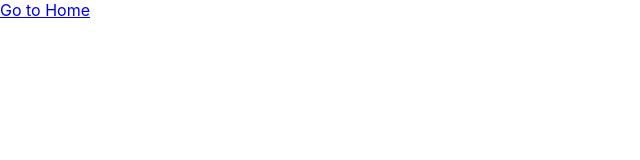
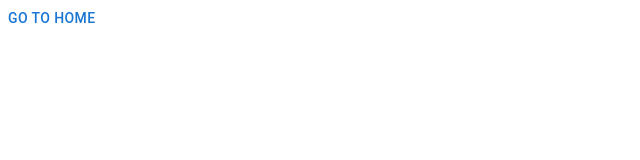
Before and after one commit to Tonix89/antonio-portfolio, a React (Create React App) app: page /projects in a window 1280 px wide. Shown: the top 160 px of the page, without its empty margins (0-640 px from the left). Built offline with nearby package versions, Linux system fonts and the light colour scheme.

Commit message:
Material UI added.

```diff
--- a/package.json
+++ b/package.json
@@ -3,6 +3,10 @@
   "version": "0.1.1",
   "private": true,
   "dependencies": {
+    "@emotion/react": "^11.11.1",
+    "@emotion/styled": "^11.11.0",
+    "@mui/icons-material": "^5.14.19",
+    "@mui/material": "^5.14.20",
     "@testing-library/jest-dom": "^5.17.0",
     "@testing-library/react": "^13.4.0",
     "@testing-library/user-event": "^13.5.0",
--- a/public/index.html
+++ b/public/index.html
@@ -7,7 +7,7 @@
     <meta name="theme-color" content="#000000" />
     <meta
       name="description"
-      content="Web site created using create-react-app"
+      content="I am Antonio Arabejo, and this is my personal portfolio. I display here all my projects. Including school projects, past projects and present project."
     />
     <link rel="apple-touch-icon" href="%PUBLIC_URL%/logo192.png" />
     <!--
@@ -24,7 +24,7 @@
       work correctly both with client-side routing and a non-root public URL.
       Learn how to configure a non-root public URL by running `npm run build`.
     -->
-    <title>React App</title>
+    <title>Portfolio</title>
   </head>
   <body>
     <noscript>You need to enable JavaScript to run this app.</noscript>
--- a/src/App.js
+++ b/src/App.js
@@ -1,4 +1,5 @@
 import { Route, Routes } from "react-router-dom";
+import { CssBaseline } from "@mui/material";
 import HomePage from "./components/Pages/Home";
 import ProjectPage from "./components/Pages/Projects";
 
--- a/src/components/Pages/Projects/index.jsx
+++ b/src/components/Pages/Projects/index.jsx
@@ -1,9 +1,12 @@
 import { NavLink } from 'react-router-dom';
+import { Button } from '@mui/material';
 
 export default function ProjectPage() {
   return (
     <>
-      <NavLink to={'/'}>Go to Home</NavLink>
+      <NavLink to={'/'}>
+        <Button>Go to home</Button>
+      </NavLink>
     </>
   );
 }
--- a/src/index.js
+++ b/src/index.js
@@ -4,12 +4,15 @@ import './index.css';
 import App from './App';
 import reportWebVitals from './reportWebVitals';
 import { BrowserRouter } from 'react-router-dom';
+import { CssBaseline } from '@mui/material';
 
 const root = ReactDOM.createRoot(document.getElementById('root'));
 root.render(
   <React.StrictMode>
     <BrowserRouter>
-      <App />
+      <CssBaseline>
+        <App />
+      </CssBaseline>
     </BrowserRouter>
   </React.StrictMode>
 );
```
Also changed, not shown: 2 other files (tests, documents, lock files or other folders).
